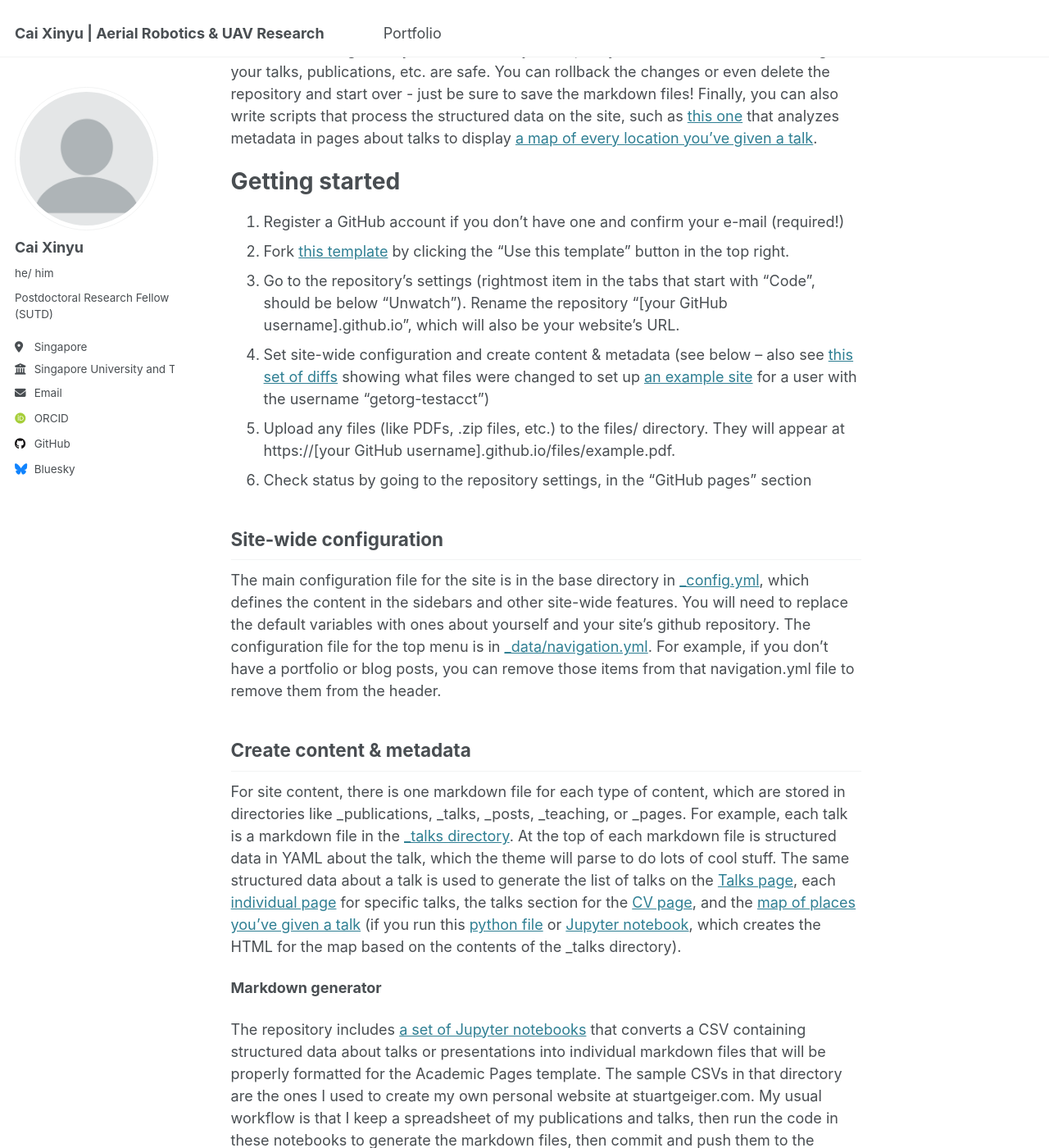
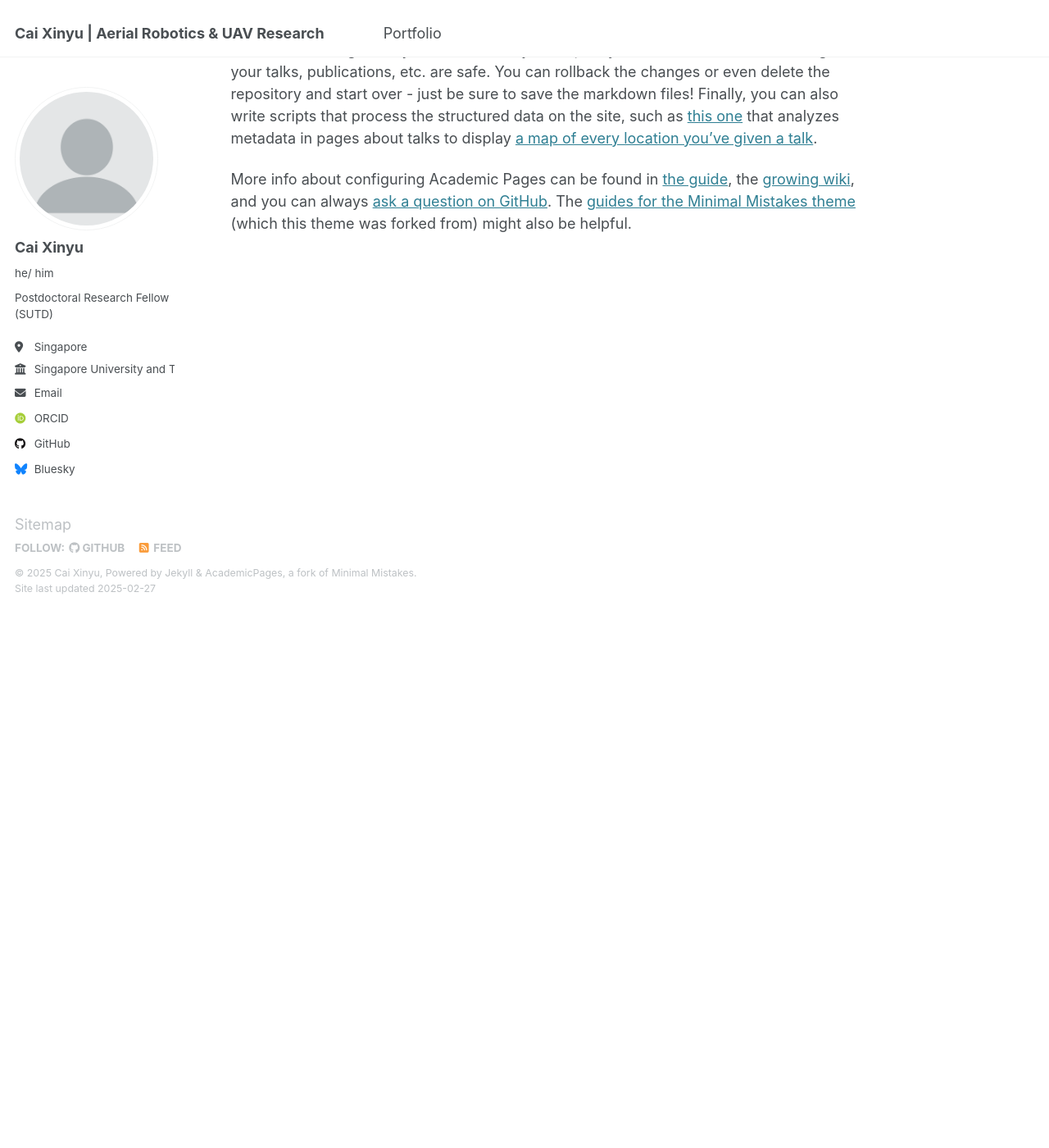
Before and after one commit to git-caixinyu/git-caixinyu.github.io, a Jekyll site: the page built from _pages/about.md, in a window 1280 px wide and 1400 px high, scrolled down 655 px. Shown: the whole window at 82% size. Built offline with Jekyll 4.4.1, drawn with Linux system fonts in a browser that asks for light colours; some web fonts are replaced; some of the changed text lies outside the part shown.

Commit message:
Update about.md

```diff
--- a/_pages/about.md
+++ b/_pages/about.md
@@ -16,35 +16,5 @@ Like many other Jekyll-based GitHub Pages templates, Academic Pages makes you se
 Many of the features of dynamic content management systems (like Wordpress) can be achieved in this fashion, using a fraction of the computational resources and with far less vulnerability to hacking and DDoSing. You can also modify the theme to your heart's content without touching the content of your site. If you get to a point where you've broken something in Jekyll/HTML/CSS beyond repair, your markdown files describing your talks, publications, etc. are safe. You can rollback the changes or even delete the repository and start over - just be sure to save the markdown files! Finally, you can also write scripts that process the structured data on the site, such as [this one](https://github.com/academicpages/academicpages.github.io/blob/master/talkmap.ipynb) that analyzes metadata in pages about talks to display [a map of every location you've given a talk](https://academicpages.github.io/talkmap.html).
 
 
-Getting started
-======
-1. Register a GitHub account if you don't have one and confirm your e-mail (required!)
-1. Fork [this template](https://github.com/academicpages/academicpages.github.io) by clicking the "Use this template" button in the top right.
-1. Go to the repository's settings (rightmost item in the tabs that start with "Code", should be below "Unwatch"). Rename the repository "[your GitHub username].github.io", which will also be your website's URL.
-1. Set site-wide configuration and create content & metadata (see below -- also see [this set of diffs](http://archive.is/3TPas) showing what files were changed to set up [an example site](https://getorg-testacct.github.io) for a user with the username "getorg-testacct")
-1. Upload any files (like PDFs, .zip files, etc.) to the files/ directory. They will appear at https://[your GitHub username].github.io/files/example.pdf.
-1. Check status by going to the repository settings, in the "GitHub pages" section
 
-Site-wide configuration
-------
-The main configuration file for the site is in the base directory in [_config.yml](https://github.com/academicpages/academicpages.github.io/blob/master/_config.yml), which defines the content in the sidebars and other site-wide features. You will need to replace the default variables with ones about yourself and your site's github repository. The configuration file for the top menu is in [_data/navigation.yml](https://github.com/academicpages/academicpages.github.io/blob/master/_data/navigation.yml). For example, if you don't have a portfolio or blog posts, you can remove those items from that navigation.yml file to remove them from the header.
-
-Create content & metadata
-------
-For site content, there is one markdown file for each type of content, which are stored in directories like _publications, _talks, _posts, _teaching, or _pages. For example, each talk is a markdown file in the [_talks directory](https://github.com/academicpages/academicpages.github.io/tree/master/_talks). At the top of each markdown file is structured data in YAML about the talk, which the theme will parse to do lots of cool stuff. The same structured data about a talk is used to generate the list of talks on the [Talks page](https://academicpages.github.io/talks), each [individual page](https://academicpages.github.io/talks/2012-03-01-talk-1) for specific talks, the talks section for the [CV page](https://academicpages.github.io/cv), and the [map of places you've given a talk](https://academicpages.github.io/talkmap.html) (if you run this [python file](https://github.com/academicpages/academicpages.github.io/blob/master/talkmap.py) or [Jupyter notebook](https://github.com/academicpages/academicpages.github.io/blob/master/talkmap.ipynb), which creates the HTML for the map based on the contents of the _talks directory).
-
-**Markdown generator**
-
-The repository includes [a set of Jupyter notebooks](https://github.com/academicpages/academicpages.github.io/tree/master/markdown_generator
-) that converts a CSV containing structured data about talks or presentations into individual markdown files that will be properly formatted for the Academic Pages template. The sample CSVs in that directory are the ones I used to create my own personal website at stuartgeiger.com. My usual workflow is that I keep a spreadsheet of my publications and talks, then run the code in these notebooks to generate the markdown files, then commit and push them to the GitHub repository.
-
-How to edit your site's GitHub repository
-------
-Many people use a git client to create files on their local computer and then push them to GitHub's servers. If you are not familiar with git, you can directly edit these configuration and markdown files directly in the github.com interface. Navigate to a file (like [this one](https://github.com/academicpages/academicpages.github.io/blob/master/_talks/2012-03-01-talk-1.md) and click the pencil icon in the top right of the content preview (to the right of the "Raw | Blame | History" buttons). You can delete a file by clicking the trashcan icon to the right of the pencil icon. You can also create new files or upload files by navigating to a directory and clicking the "Create new file" or "Upload files" buttons.
-
-Example: editing a markdown file for a talk
-![Editing a markdown file for a talk](/images/editing-talk.png)
-
-For more info
-------
 More info about configuring Academic Pages can be found in [the guide](https://academicpages.github.io/markdown/), the [growing wiki](https://github.com/academicpages/academicpages.github.io/wiki), and you can always [ask a question on GitHub](https://github.com/academicpages/academicpages.github.io/discussions). The [guides for the Minimal Mistakes theme](https://mmistakes.github.io/minimal-mistakes/docs/configuration/) (which this theme was forked from) might also be helpful.
```
